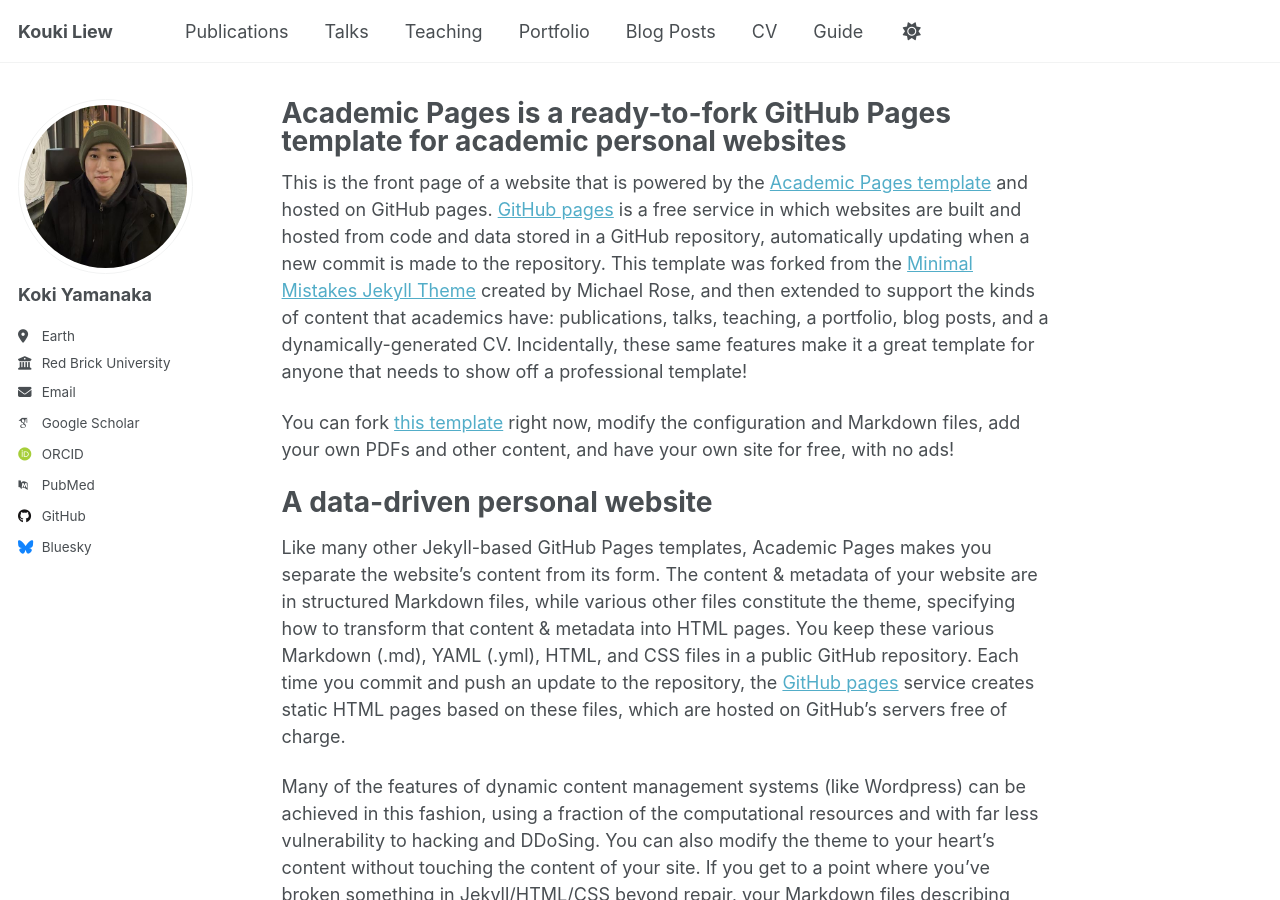
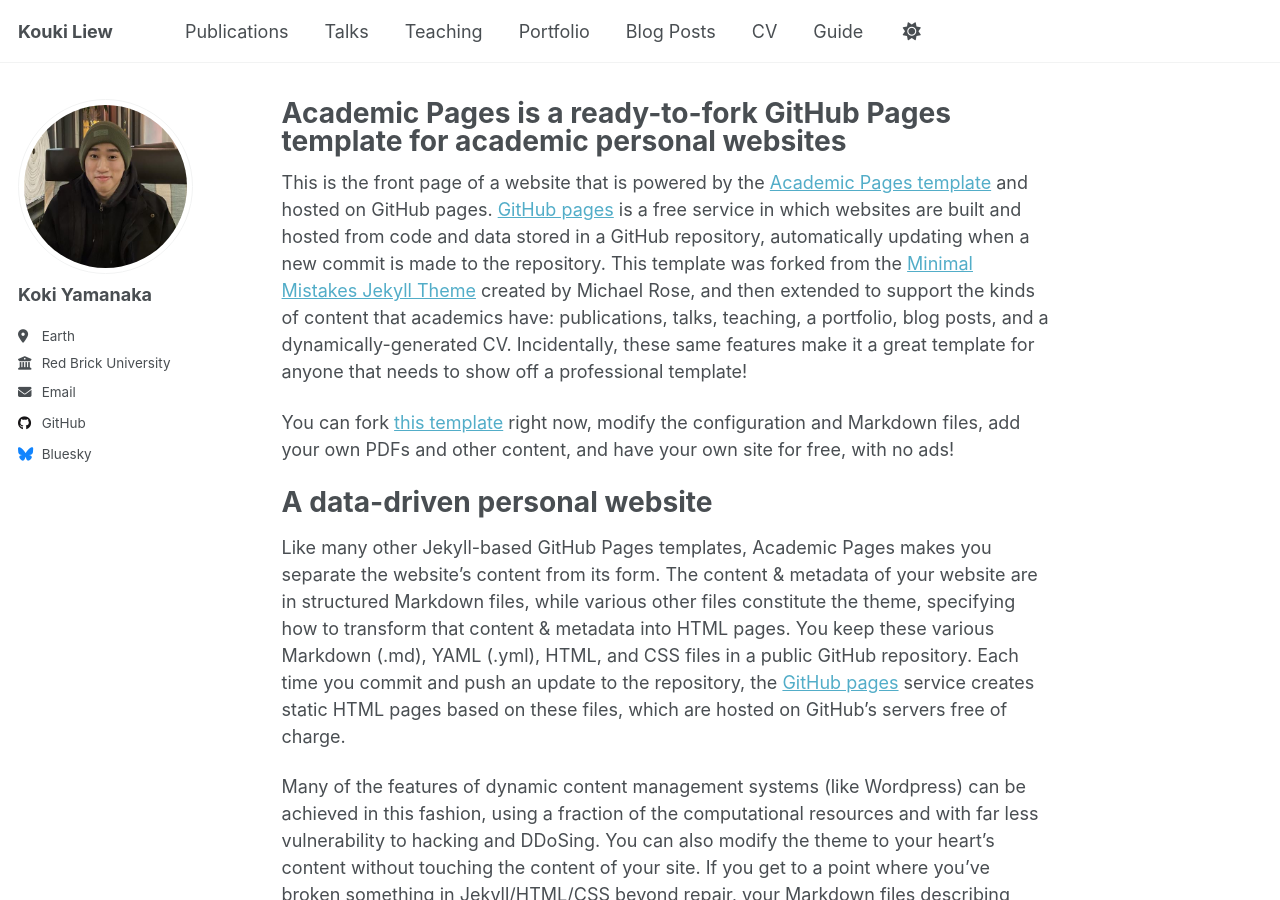
Before and after one commit to KokiYamanaka/kokiyamanaka.github.io, a Jekyll site: the page built from _pages/about.md, in a window 1280 px wide and 900 px high. Built offline with Jekyll 4.4.1, drawn with Linux system fonts in a browser that asks for light colours; some web fonts are replaced; a script that is not in the unit is left out; part of the change alters nothing that is shown.

Commit message:
Change email and GitHub profile link in _config.yml

```diff
--- a/_config.yml
+++ b/_config.yml
@@ -30,25 +30,25 @@ author:
   location         : "Earth"
   employer         : "Red Brick University"
   uri              : # URL
-  email            : "none@example.org"
+  email            : "liewguangyi2001@gmail.com"
 
-  # Academic websites
-  academia         : # URL
-  arxiv            : # URL - Update with the correct link to your profile
-  googlescholar    : "https://scholar.google.com/citations?user=PS_CX0AAAAAJ"
-  inspire-hep      : # URL
-  impactstory      : # URL
-  orcid            : "http://orcid.org/yourorcidurl"
-  semantic         : # URL
-  pubmed           : "https://www.ncbi.nlm.nih.gov/pubmed/?term=john+snow"
-  researchgate     : # URL
-  scopus           : # URL
+  # # Academic websites
+  # academia         : # URL
+  # arxiv            : # URL - Update with the correct link to your profile
+  # googlescholar    : "https://scholar.google.com/citations?user=PS_CX0AAAAAJ"
+  # inspire-hep      : # URL
+  # impactstory      : # URL
+  # orcid            : "http://orcid.org/yourorcidurl"
+  # semantic         : # URL
+  # pubmed           : "https://www.ncbi.nlm.nih.gov/pubmed/?term=john+snow"
+  # researchgate     : # URL
+  # scopus           : # URL
 
   # Repositories and software development
   bitbucket        : # Username - Update with your username on the site
   codepen          : # Username
   dribbble         : # Username
-  github           : "academicpages"
+  github           : "https://github.com/KokiYamanaka"
   kaggle           : # Username
   stackoverflow    : # User number or user number and name (i.e., use "1" or "1/jeff-atwood")
 
```
